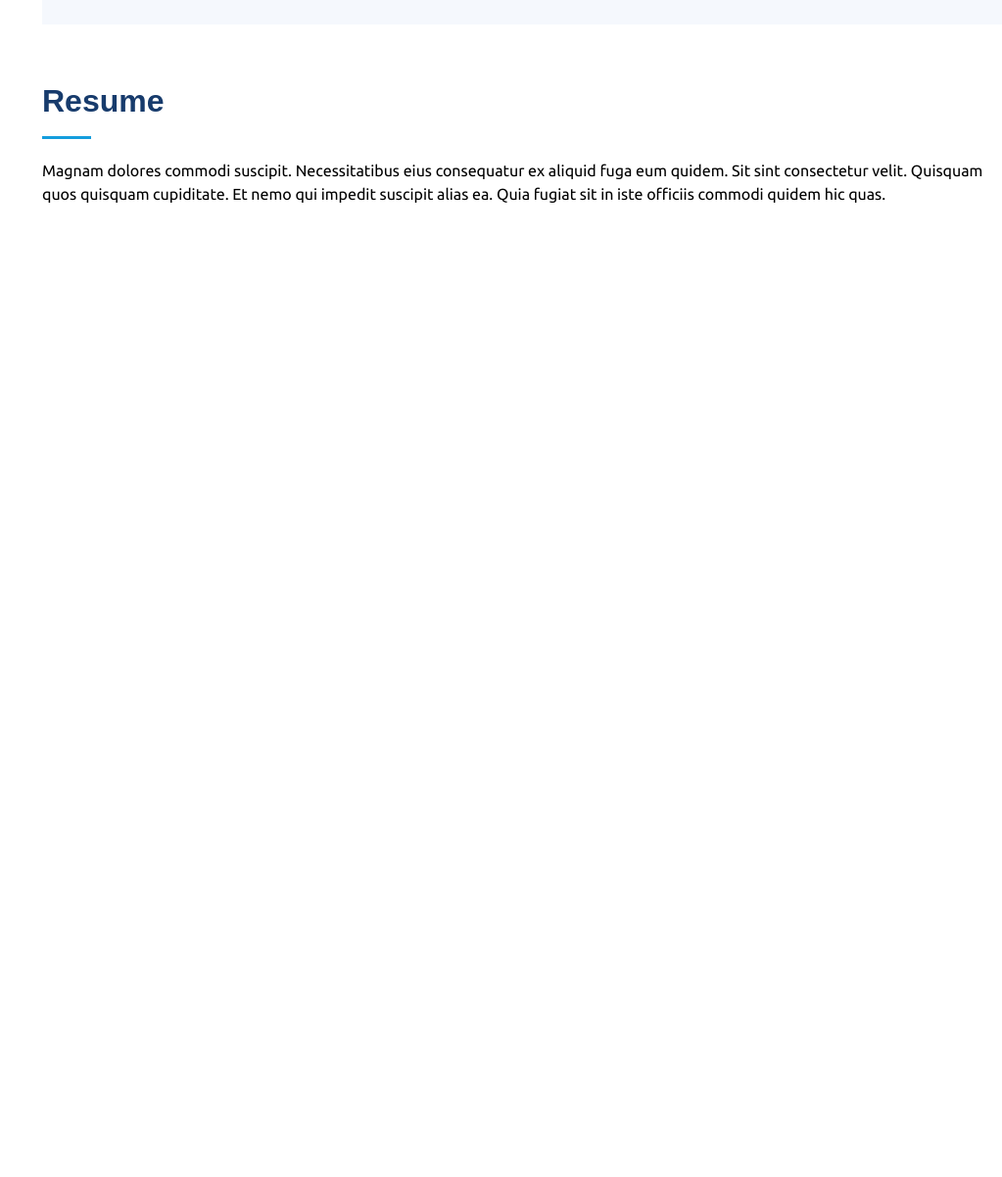
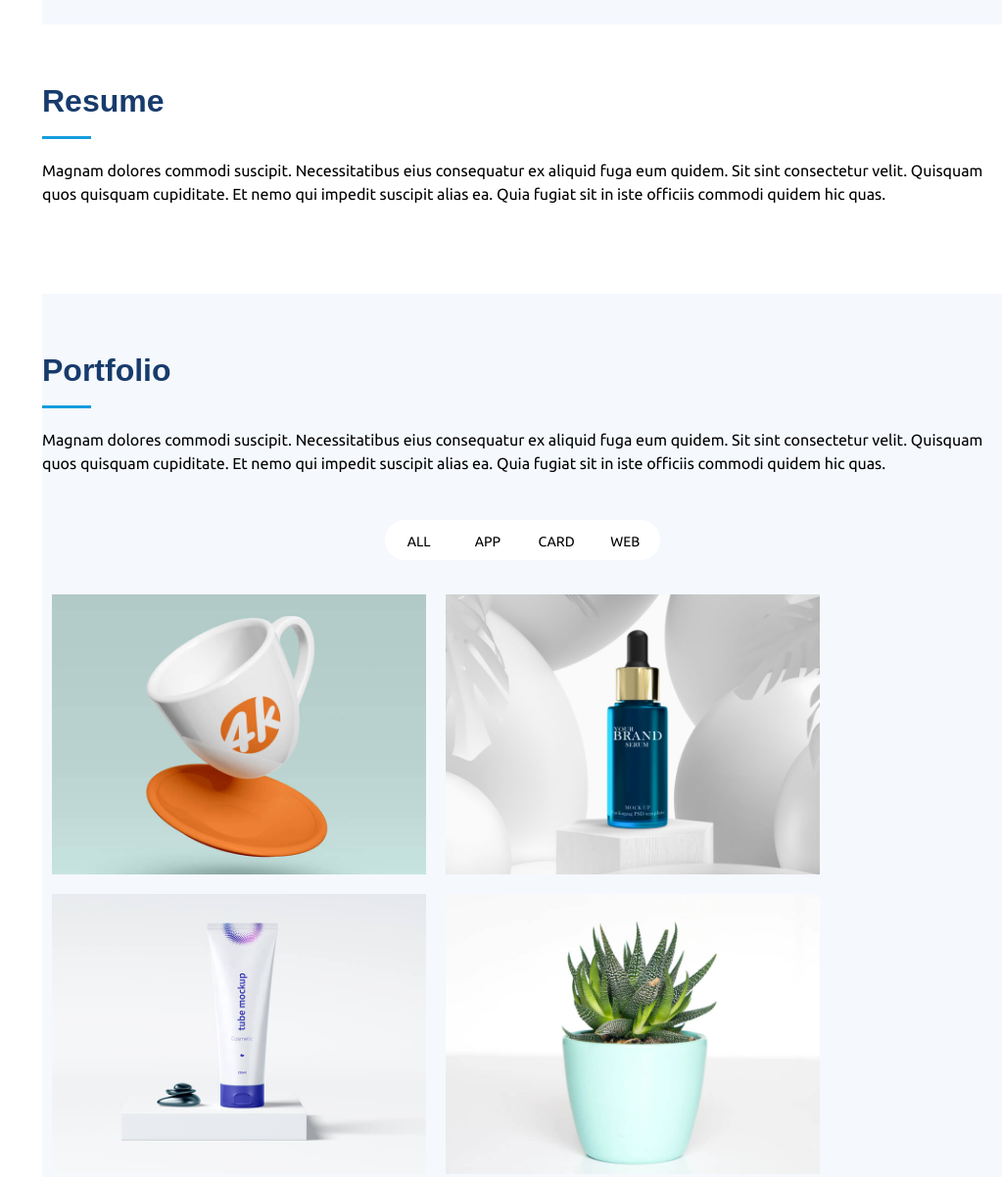
Before and after one commit to deepk2891/portfolio-1, a plain HTML site: page index.html in a window 1280 px wide. Shown: the part 1537-2739 px from the top of the page at 98% size, without its empty margins (257-1280 px from the left). Before the commit the page ends 1837 px from the top, so only its background shows below. Drawn offline with nearby package versions, Linux system fonts and the light colour scheme.

Commit message:
added portfolio section

```diff
--- a/css/style.css
+++ b/css/style.css
@@ -406,6 +406,54 @@ strong {
   white-space: nowrap;
 }
 /* ----------------------  /skills  ---------------------------------------- */
+
 /* ----------------------  /resume  ---------------------------------------- */
 
 /* ----------------------  /resume  ---------------------------------------- */
+
+/* ----------------------  portfolio  ---------------------------------------- */
+.portfolio {
+  background-color: #f5f8fd;
+}
+.filters {
+  margin: 16px 0px;
+}
+.portfolio .filters ul {
+  height: 41px;
+  width: 281px;
+  margin: auto;
+  align-items: center;
+  justify-content: center;
+  text-align: center;
+  background-color: #ffffff;
+  justify-content: space-between;
+  border-radius: 50px;
+}
+.portfolio .filters ul li {
+  width: 25%;
+  font-size: 14px;
+  line-height: 14px;
+  font-weight: 400;
+  padding: 10px 15px 8px 15px;
+  cursor: pointer;
+}
+.portfolio .filters ul li:hover {
+  color: #149ddd;
+  /* transition-duration: 0.3s; */
+  transition-delay: 0s;
+  transition: all 0.3s ease-in-out;
+}
+.portfolio .container .row {
+  margin-top: 25px;
+}
+.portfolio .row img {
+  margin: 10px;
+  height: 286px;
+  width: 382px;
+}
+.portfolio .row img:hover {
+  opacity: 0.5;
+  transition-duration: 0.5s;
+}
+
+/* ----------------------  /portfolio  ---------------------------------------- */
--- a/index.html
+++ b/index.html
@@ -308,9 +308,51 @@
                 Quia fugiat sit in iste officiis commodi quidem hic quas.
               </p>
             </div>
+            <div class="row"></div>
           </div>
         </section>
         <!-- ---------------------- /RESUME SECTION ---------------------------------------- -->
+        <!-- ---------------------- PORTFOLIO SECTION ---------------------------------------- -->
+        <section class="portfolio" id="portfolio">
+          <div class="container">
+            <div class="section-title">
+              <h2>Portfolio</h2>
+              <p>
+                Magnam dolores commodi suscipit. Necessitatibus eius consequatur
+                ex aliquid fuga eum quidem. Sit sint consectetur velit. Quisquam
+                quos quisquam cupiditate. Et nemo qui impedit suscipit alias ea.
+                Quia fugiat sit in iste officiis commodi quidem hic quas.
+              </p>
+            </div>
+            <div class="filters">
+              <ul class="dflex">
+                <li>ALL</li>
+                <li>APP</li>
+                <li>CARD</li>
+                <li>WEB</li>
+              </ul>
+            </div>
+            <div class="row">
+              <img src="./images/portfolio-1.jpg" alt="" />
+              <img src="./images/image1.jpg" alt="" />
+              <img src="./images/portfolio-3.jpg" alt="" />
+              <img src="./images/portfolio-4.jpg" alt="" />
+              <img src="./images/portfolio-5.jpg" alt="" />
+              <img src="./images/portfolio-6.jpg" alt="" />
+              <img src="./images/portfolio-7.jpg" alt="" />
+              <img src="./images/portfolio-8.jpg" alt="" />
+              <img src="./images/portfolio-9.jpg" alt="" />
+            </div>
+          </div>
+        </section>
+        <!-- ---------------------- /PORTFOLIO SECTION ---------------------------------------- -->
+        <!-- ---------------------- SERVICES SECTION ---------------------------------------- -->
+
+        <!-- ---------------------- /SERVICES SECTION ---------------------------------------- -->
+        <!-- ---------------------- TESTIMONIALS SECTION ---------------------------------------- -->
+        <!-- ---------------------- /TESTIMONIALS SECTION ---------------------------------------- -->
+        <!-- ---------------------- CONTACT SECTION ---------------------------------------- -->
+        <!-- ---------------------- /CONTACT SECTION ---------------------------------------- -->
 
         <!-- ---------------------- SCROLL BUTTON ---------------------------------------- -->
         <div class="topscroll">
```
